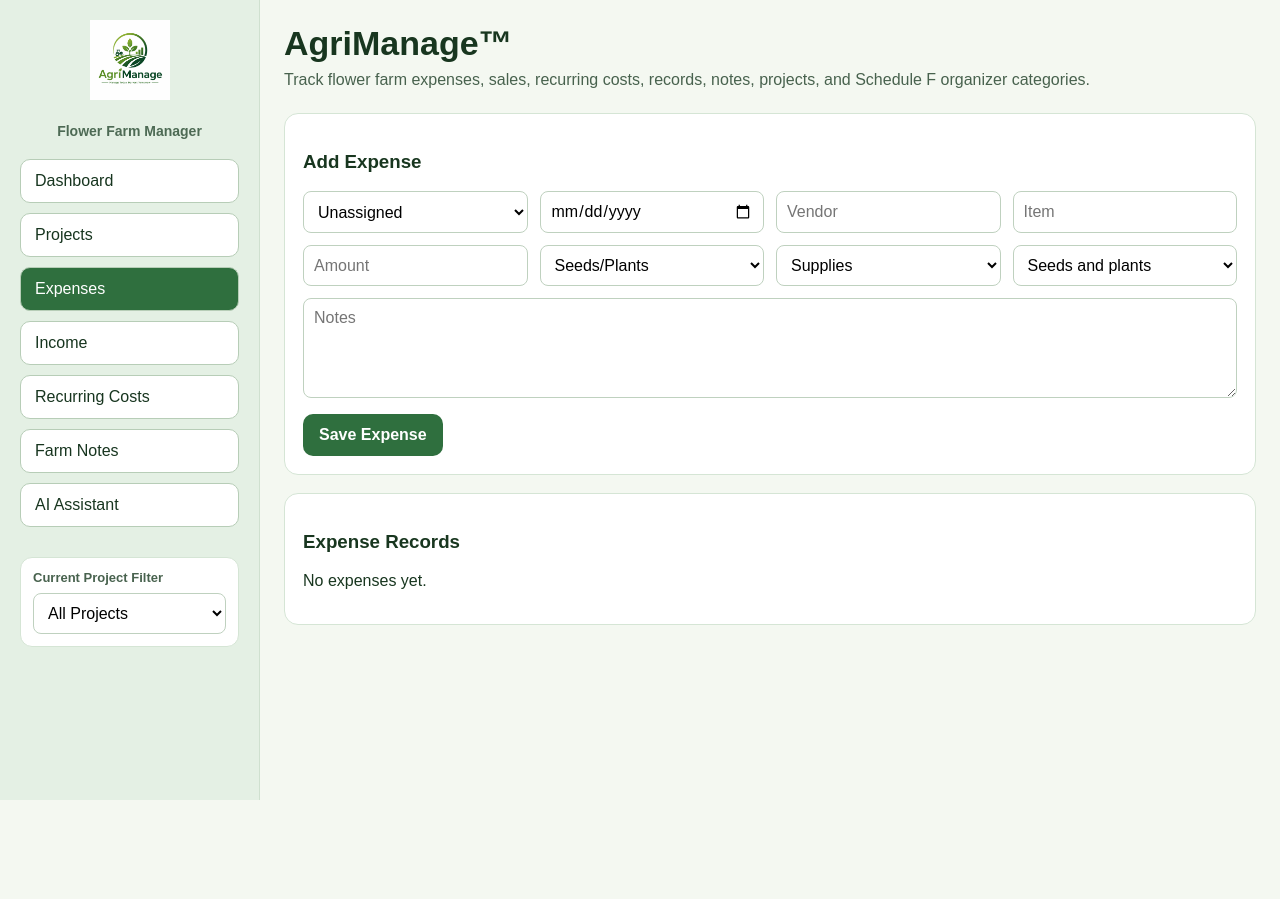
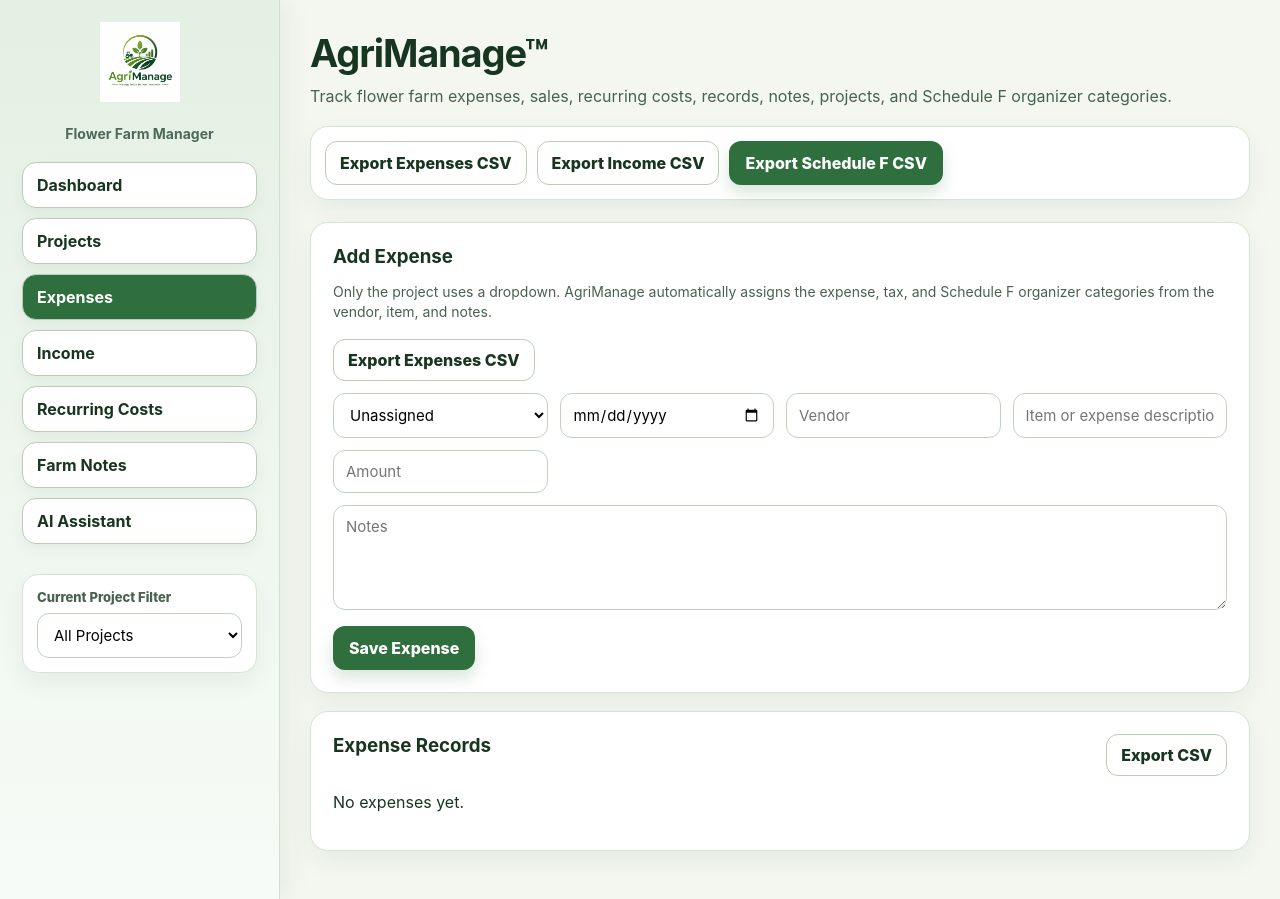
Before and after one commit to agriknowledge/agrimanage, a Next.js app: page / in a window 1280 px wide. Both pictures are taken after a click on the button "Expenses". Before the commit the page ends 800 px from the top, so only its background shows below. Built offline with nearby package versions, Linux system fonts and the light colour scheme.

Commit message:
Update page.tsx

```diff
--- a/app/page.tsx
+++ b/app/page.tsx
@@ -215,6 +215,66 @@ function guessScheduleFCategory(category: ExpenseCategory): ScheduleFCategory {
   return "Other expenses";
 }
 
+function guessExpenseCategory(text: string): ExpenseCategory {
+  const value = text.toLowerCase();
+  if (/(seed|plug|plant|bulb|tuber|root|zinnia|snapdragon|flower)/.test(value)) return "Seeds/Plants";
+  if (/(soil|compost|fertilizer|lime|peat|potting|amendment)/.test(value)) return "Soil/Fertilizer";
+  if (/(fungicide|herbicide|pesticide|insect|disease|mildew|spray)/.test(value)) return "Pest/Disease Control";
+  if (/(fuel|gas|diesel|oil|propane)/.test(value)) return "Fuel";
+  if (/(electric|water|utility|internet|phone)/.test(value)) return "Utilities";
+  if (/(labor|payroll|wage|employee|contractor|helper)/.test(value)) return "Labor";
+  if (/(repair|maintenance|parts|service|fix)/.test(value)) return "Repairs";
+  if (/(box|sleeve|label|packaging|bucket|wrap)/.test(value)) return "Packaging";
+  if (/(market|booth|vendor fee|stall)/.test(value)) return "Market Fees";
+  if (/(insurance|policy|premium)/.test(value)) return "Insurance";
+  if (/(equipment|tool|tractor|tiller|mower|cooler|greenhouse|hoop)/.test(value)) return "Equipment";
+  if (/(ad|advertising|facebook|marketing|website|sign)/.test(value)) return "Advertising";
+  if (/(mile|mileage|truck|vehicle)/.test(value)) return "Mileage";
+  return "Other";
+}
+
+function guessTaxCategory(category: ExpenseCategory): TaxCategory {
+  if (category === "Utilities") return "Utilities";
+  if (category === "Fuel") return "Fuel";
+  if (category === "Repairs") return "Repairs & Maintenance";
+  if (category === "Labor") return "Labor";
+  if (category === "Advertising") return "Advertising";
+  if (category === "Insurance") return "Insurance";
+  if (category === "Equipment") return "Equipment";
+  if (category === "Mileage") return "Mileage";
+  if (category === "Market Fees") return "Fees";
+  if (category === "Other") return "Other";
+  return "Supplies";
+}
+
+function guessIncomeCategory(text: string): IncomeCategory {
+  const value = text.toLowerCase();
+  if (/(wholesale|florist|restaurant|retail shop)/.test(value)) return "Wholesale";
+  if (/(tour|u-pick|upick|photo|photography|event)/.test(value)) return "Agritourism";
+  if (/(workshop|class|education|training)/.test(value)) return "Workshops";
+  if (/(subscription|csa|bouquet club|membership)/.test(value)) return "Subscriptions";
+  if (/(market|farmers market|sale|bouquet|flower)/.test(value)) return "Market Sales";
+  return "Other";
+}
+
+function csvEscape(value: string | number) {
+  const textValue = String(value ?? "");
+  return `"${textValue.replaceAll('"', '""')}"`;
+}
+
+function downloadCsv(filename: string, rows: Array<Array<string | number>>) {
+  const csv = rows.map((row) => row.map(csvEscape).join(",")).join("\n");
+  const blob = new Blob([csv], { type: "text/csv;charset=utf-8;" });
+  const url = URL.createObjectURL(blob);
+  const link = document.createElement("a");
+  link.href = url;
+  link.download = filename;
+  document.body.appendChild(link);
+  link.click();
+  document.body.removeChild(link);
+  URL.revokeObjectURL(url);
+}
+
 export default function Page() {
   const [activeTab, setActiveTab] = useState<
     | "dashboard"
@@ -269,7 +329,7 @@ export default function Page() {
     source: "",
     description: "",
     amount: 0,
-    category: "Market Sales",
+    category: incomeCategories[0],
     notes: "",
   });
 
@@ -386,7 +446,7 @@ export default function Page() {
   }, [farmNotes]);
 
   useEffect(() => {
-    localStorage.setItem("agrimanage™chat", JSON.stringify(chat));
+    localStorage.setItem("agrimanage™_chat", JSON.stringify(chat));
   }, [chat]);
 
   useEffect(() => {
@@ -463,6 +523,61 @@ export default function Page() {
     if (!projectId) return "Unassigned";
     const match = projects.find((p) => p.id === projectId);
     return match ? match.name : "Unknown Project";
+  }
+
+
+  function exportExpensesCsv() {
+    downloadCsv("agrimanage-expenses.csv", [
+      [
+        "Date",
+        "Project",
+        "Vendor",
+        "Item",
+        "Amount",
+        "Expense Category",
+        "General Tax Category",
+        "Schedule F Category",
+        "Notes",
+      ],
+      ...filteredExpenses.map((item) => [
+        item.date,
+        projectName(item.projectId),
+        item.vendor,
+        item.item,
+        item.amount,
+        item.category,
+        item.taxCategory,
+        item.scheduleFCategory,
+        item.notes,
+      ]),
+    ]);
+  }
+
+  function exportIncomeCsv() {
+    downloadCsv("agrimanage-income.csv", [
+      ["Date", "Project", "Source", "Description", "Amount", "Income Category", "Notes"],
+      ...filteredIncome.map((item) => [
+        item.date,
+        projectName(item.projectId),
+        item.source,
+        item.description,
+        item.amount,
+        item.category,
+        item.notes,
+      ]),
+    ]);
+  }
+
+  function exportScheduleFCsv() {
+    downloadCsv("agrimanage-schedule-f-summary.csv", [
+      ["Schedule F Category", "Total"],
+      ...Object.entries(scheduleFSummary).map(([category, value]) => [category, value]),
+      ["", ""],
+      ["Total Income", totalIncome],
+      ["Total Expenses", totalExpenses],
+      ["Net", net],
+      ["Estimated Monthly Recurring", estimatedMonthlyRecurring],
+    ]);
   }
 
   function addProject() {
@@ -504,7 +619,23 @@ export default function Page() {
 
   function addExpense() {
     if (!expenseForm.date || !expenseForm.vendor || !expenseForm.item) return;
-    setExpenses((prev) => [{ ...expenseForm, id: uid() }, ...prev]);
+
+    const autoCategory = guessExpenseCategory(
+      `${expenseForm.vendor} ${expenseForm.item} ${expenseForm.notes}`
+    );
+    const autoTaxCategory = guessTaxCategory(autoCategory);
+    const autoScheduleFCategory = guessScheduleFCategory(autoCategory);
+
+    setExpenses((prev) => [
+      {
+        ...expenseForm,
+        id: uid(),
+        category: autoCategory,
+        taxCategory: autoTaxCategory,
+        scheduleFCategory: autoScheduleFCategory,
+      },
+      ...prev,
+    ]);
     setExpenseForm({
       id: "",
       projectId: selectedProjectId === "all" ? "" : selectedProjectId,
@@ -521,7 +652,15 @@ export default function Page() {
 
   function addIncome() {
     if (!incomeForm.date || !incomeForm.source || !incomeForm.description) return;
-    setIncome((prev) => [{ ...incomeForm, id: uid() }, ...prev]);
+
+    const autoCategory = guessIncomeCategory(
+      `${incomeForm.source} ${incomeForm.description} ${incomeForm.notes}`
+    );
+
+    setIncome((prev) => [
+      { ...incomeForm, id: uid(), category: autoCategory },
+      ...prev,
+    ]);
     setIncomeForm({
       id: "",
       projectId: selectedProjectId === "all" ? "" : selectedProjectId,
@@ -529,7 +668,7 @@ export default function Page() {
       source: "",
       description: "",
       amount: 0,
-      category: "Market Sales",
+      category: incomeCategories[0],
       notes: "",
     });
   }
@@ -678,6 +817,18 @@ export default function Page() {
           Track flower farm expenses, sales, recurring costs, records, notes, projects, and Schedule F organizer categories.
         </p>
 
+        <div style={styles.exportBar}>
+          <button style={styles.secondaryButton} onClick={exportExpensesCsv}>
+            Export Expenses CSV
+          </button>
+          <button style={styles.secondaryButton} onClick={exportIncomeCsv}>
+            Export Income CSV
+          </button>
+          <button style={styles.actionButton} onClick={exportScheduleFCsv}>
+            Export Schedule F CSV
+          </button>
+        </div>
+
         {activeTab === "dashboard" && (
           <>
             <div style={styles.panel}>
@@ -722,7 +873,12 @@ export default function Page() {
             </div>
 
             <div style={styles.panel}>
-              <h3>Schedule F Organizer Summary</h3>
+              <div style={styles.sectionHeader}>
+                <h3 style={styles.sectionTitle}>Schedule F Organizer Summary</h3>
+                <button style={styles.secondaryButton} onClick={exportScheduleFCsv}>
+                  Export CSV
+                </button>
+              </div>
               {Object.keys(scheduleFSummary).length === 0 ? (
                 <p>No Schedule F organizer data yet.</p>
               ) : (
@@ -828,7 +984,18 @@ export default function Page() {
         {activeTab === "expenses" && (
           <>
             <div style={styles.panel}>
-              <h3>Add Expense</h3>
+              <div style={styles.sectionHeader}>
+                <div>
+                  <h3 style={styles.sectionTitle}>Add Expense</h3>
+                  <p style={styles.smallNote}>
+                    Only the project uses a dropdown. AgriManage automatically assigns the expense, tax, and Schedule F organizer categories from the vendor, item, and notes.
+                  </p>
+                </div>
+                <button style={styles.secondaryButton} onClick={exportExpensesCsv}>
+                  Export Expenses CSV
+                </button>
+              </div>
+
               <div style={styles.formGrid}>
                 <select
                   style={styles.input}
@@ -862,7 +1029,7 @@ export default function Page() {
                 />
                 <input
                   style={styles.input}
-                  placeholder="Item"
+                  placeholder="Item or expense description"
                   value={expenseForm.item}
                   onChange={(e) =>
                     setExpenseForm({ ...expenseForm, item: e.target.value })
@@ -880,50 +1047,6 @@ export default function Page() {
                     })
                   }
                 />
-                <select
-                  style={styles.input}
-                  value={expenseForm.category}
-                  onChange={(e) => {
-                    const category = e.target.value as ExpenseCategory;
-                    setExpenseForm({
-                      ...expenseForm,
-                      category,
-                      scheduleFCategory: guessScheduleFCategory(category),
-                    });
-                  }}
-                >
-                  {expenseCategories.map((cat) => (
-                    <option key={cat}>{cat}</option>
-                  ))}
-                </select>
-                <select
-                  style={styles.input}
-                  value={expenseForm.taxCategory}
-                  onChange={(e) =>
-                    setExpenseForm({
-                      ...expenseForm,
-                      taxCategory: e.target.value as TaxCategory,
-                    })
-                  }
-                >
-                  {taxCategories.map((cat) => (
-                    <option key={cat}>{cat}</option>
-                  ))}
-                </select>
-                <select
-                  style={styles.input}
-                  value={expenseForm.scheduleFCategory}
-                  onChange={(e) =>
-                    setExpenseForm({
-                      ...expenseForm,
-                      scheduleFCategory: e.target.value as ScheduleFCategory,
-                    })
-                  }
-                >
-                  {scheduleFCategories.map((cat) => (
-                    <option key={cat}>{cat}</option>
-                  ))}
-                </select>
               </div>
 
               <textarea
@@ -941,7 +1064,12 @@ export default function Page() {
             </div>
 
             <div style={styles.panel}>
-              <h3>Expense Records</h3>
+              <div style={styles.sectionHeader}>
+                <h3 style={styles.sectionTitle}>Expense Records</h3>
+                <button style={styles.secondaryButton} onClick={exportExpensesCsv}>
+                  Export CSV
+                </button>
+              </div>
               {filteredExpenses.length === 0 ? (
                 <p>No expenses yet.</p>
               ) : (
@@ -976,7 +1104,18 @@ export default function Page() {
         {activeTab === "income" && (
           <>
             <div style={styles.panel}>
-              <h3>Add Income</h3>
+              <div style={styles.sectionHeader}>
+                <div>
+                  <h3 style={styles.sectionTitle}>Add Income</h3>
+                  <p style={styles.smallNote}>
+                    Only the project uses a dropdown. AgriManage automatically assigns the income category from the source, description, and notes.
+                  </p>
+                </div>
+                <button style={styles.secondaryButton} onClick={exportIncomeCsv}>
+                  Export Income CSV
+                </button>
+              </div>
+
               <div style={styles.formGrid}>
                 <select
                   style={styles.input}
@@ -1031,20 +1170,6 @@ export default function Page() {
                     })
                   }
                 />
-                <select
-                  style={styles.input}
-                  value={incomeForm.category}
-                  onChange={(e) =>
-                    setIncomeForm({
-                      ...incomeForm,
-                      category: e.target.value as IncomeCategory,
-                    })
-                  }
-                >
-                  {incomeCategories.map((cat) => (
-                    <option key={cat}>{cat}</option>
-                  ))}
-                </select>
               </div>
 
               <textarea
@@ -1062,7 +1187,12 @@ export default function Page() {
             </div>
 
             <div style={styles.panel}>
-              <h3>Income Records</h3>
+              <div style={styles.sectionHeader}>
+                <h3 style={styles.sectionTitle}>Income Records</h3>
+                <button style={styles.secondaryButton} onClick={exportIncomeCsv}>
+                  Export CSV
+                </button>
+              </div>
               {filteredIncome.length === 0 ? (
                 <p>No income yet.</p>
               ) : (
@@ -1413,12 +1543,17 @@ const styles: Record<string, React.CSSProperties> = {
   page: {
     display: "flex",
     minHeight: "100vh",
+    background: "#f3f7f0",
+    color: "#17351f",
+    fontFamily:
+      "Inter, ui-sans-serif, system-ui, -apple-system, BlinkMacSystemFont, Segoe UI, sans-serif",
   },
   sidebar: {
-    width: 260,
-    background: "#e4f0e4",
-    padding: 20,
+    width: 280,
+    background: "linear-gradient(180deg, #e4f0e4 0%, #f7fbf7 100%)",
+    padding: 22,
     borderRight: "1px solid #cfe0cf",
+    boxShadow: "8px 0 24px rgba(23, 53, 31, 0.06)",
   },
   logo: {
     fontSize: 28,
@@ -1430,47 +1565,79 @@ const styles: Record<string, React.CSSProperties> = {
     marginBottom: 20,
     color: "#4d6a54",
     fontSize: 14,
+    fontWeight: 700,
   },
   navButton: {
     width: "100%",
     marginBottom: 10,
     padding: "12px 14px",
-    borderRadius: 10,
+    borderRadius: 14,
     border: "1px solid #b7cdb7",
     cursor: "pointer",
     textAlign: "left",
+    fontWeight: 700,
+    boxShadow: "0 6px 14px rgba(23, 53, 31, 0.05)",
   },
   filterBox: {
     marginTop: 20,
-    padding: 12,
+    padding: 14,
     background: "#ffffff",
     border: "1px solid #d5e5d5",
-    borderRadius: 12,
+    borderRadius: 16,
+    boxShadow: "0 10px 24px rgba(23, 53, 31, 0.06)",
   },
   filterLabel: {
     fontSize: 13,
-    fontWeight: 700,
+    fontWeight: 800,
     marginBottom: 8,
     color: "#48624e",
   },
   content: {
     flex: 1,
-    padding: 24,
+    padding: 30,
+    maxWidth: 1280,
+    margin: "0 auto",
   },
   heading: {
     margin: 0,
-    fontSize: 34,
+    fontSize: 38,
     color: "#18361f",
+    letterSpacing: "-0.03em",
   },
   subheading: {
     marginTop: 8,
-    marginBottom: 24,
+    marginBottom: 18,
     color: "#48624e",
+    fontSize: 16,
+    lineHeight: 1.5,
+  },
+  exportBar: {
+    display: "flex",
+    flexWrap: "wrap",
+    gap: 10,
+    marginBottom: 22,
+    padding: 14,
+    background: "#ffffff",
+    border: "1px solid #d5e5d5",
+    borderRadius: 18,
+    boxShadow: "0 10px 26px rgba(23, 53, 31, 0.06)",
+  },
+  sectionHeader: {
+    display: "flex",
+    alignItems: "flex-start",
+    justifyContent: "space-between",
+    gap: 16,
+    flexWrap: "wrap",
+    marginBottom: 12,
+  },
+  sectionTitle: {
+    margin: 0,
   },
   smallNote: {
     color: "#48624e",
     fontSize: 14,
     marginBottom: 0,
+    lineHeight: 1.45,
   },
   grid3: {
     display: "grid",
@@ -1480,71 +1647,81 @@ const styles: Record<string, React.CSSProperties> = {
   },
   card: {
     background: "#ffffff",
-    borderRadius: 14,
-    padding: 18,
+    borderRadius: 18,
+    padding: 20,
     border: "1px solid #d5e5d5",
+    boxShadow: "0 10px 26px rgba(23, 53, 31, 0.06)",
   },
   panel: {
     background: "#ffffff",
-    borderRadius: 14,
-    padding: 18,
+    borderRadius: 18,
+    padding: 22,
     border: "1px solid #d5e5d5",
     marginBottom: 18,
+    boxShadow: "0 10px 26px rgba(23, 53, 31, 0.06)",
   },
   formGrid: {
     display: "grid",
-    gridTemplateColumns: "repeat(auto-fit, minmax(180px, 1fr))",
+    gridTemplateColumns: "repeat(auto-fit, minmax(190px, 1fr))",
     gap: 12,
     marginBottom: 12,
   },
   input: {
     width: "100%",
-    padding: 10,
-    borderRadius: 8,
+    padding: "11px 12px",
+    borderRadius: 12,
     border: "1px solid #bfd1bf",
     background: "#fff",
+    boxSizing: "border-box",
+    fontSize: 15,
   },
   textarea: {
     width: "100%",
-    minHeight: 100,
-    padding: 10,
-    borderRadius: 8,
+    minHeight: 105,
+    padding: "11px 12px",
+    borderRadius: 12,
     border: "1px solid #bfd1bf",
     marginBottom: 12,
+    boxSizing: "border-box",
+    fontSize: 15,
+    resize: "vertical",
   },
   actionButton: {
     background: "#2f6f3e",
     color: "#fff",
     border: "none",
-    borderRadius: 10,
+    borderRadius: 12,
     padding: "12px 16px",
     cursor: "pointer",
-    fontWeight: 700,
+    fontWeight: 800,
+    boxShadow: "0 8px 16px rgba(47, 111, 62, 0.18)",
   },
   secondaryButton: {
     background: "#ffffff",
     color: "#17351f",
     border: "1px solid #b7cdb7",
-    borderRadius: 10,
+    borderRadius: 12,
     padding: "10px 14px",
     cursor: "pointer",
-    fontWeight: 700,
+    fontWeight: 800,
   },
   deleteButton: {
     marginTop: 10,
     background: "#8d3131",
     color: "#fff",
     border: "none",
-    borderRadius: 8,
+    borderRadius: 10,
     padding: "8px 12px",
     cursor: "pointer",
+    fontWeight: 700,
   },
   recordCard: {
     border: "1px solid #d5e5d5",
-    borderRadius: 12,
-    padding: 12,
+    borderRadius: 16,
+    padding: 14,
     marginBottom: 12,
     background: "#fbfdfb",
+    boxShadow: "0 6px 16px rgba(23, 53, 31, 0.04)",
   },
   rowBetween: {
     display: "flex",
@@ -1574,15 +1751,16 @@ const styles: Record<string, React.CSSProperties> = {
     marginBottom: 12,
     maxHeight: 420,
     overflowY: "auto",
-    padding: 8,
+    padding: 12,
     background: "#f7fbf7",
-    borderRadius: 12,
+    borderRadius: 16,
     border: "1px solid #d5e5d5",
   },
   chatBubble: {
     maxWidth: "80%",
     padding: 12,
-    borderRadius: 12,
+    borderRadius: 14,
     border: "1px solid #d5e5d5",
+    lineHeight: 1.45,
   },
 };
```
